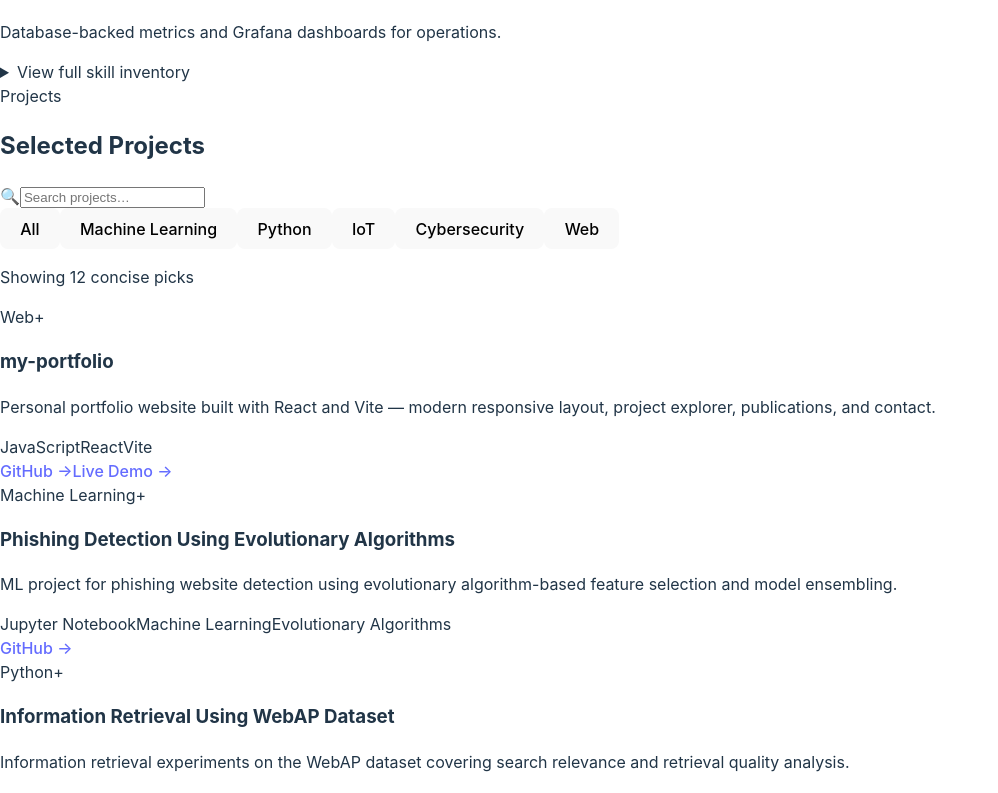
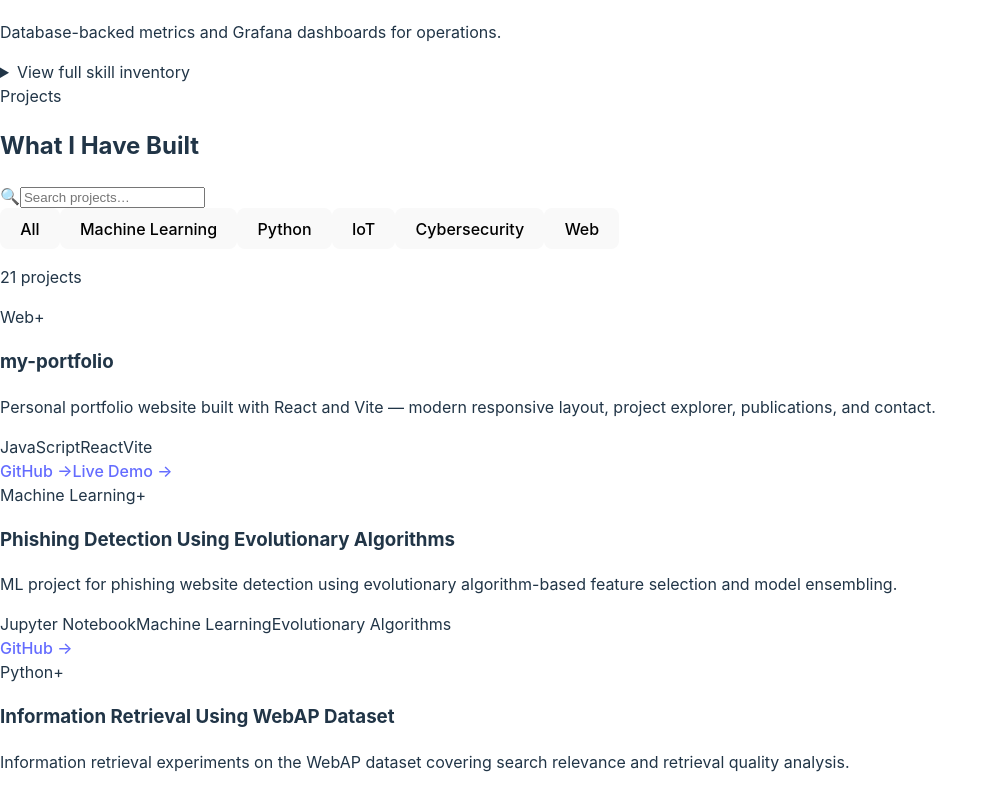
Before and after one commit to Harsha-Vardhan-Tangudu/my-portfolio, a React (Vite) app: page / in a window 1280 px wide. Shown: the part 3400-4193 px from the top of the page, without its empty margins (0-998 px from the left). Built offline with nearby package versions, Linux system fonts and the light colour scheme; the HTML template or start-up script is replaced by a standard one.

Commit message:
Restore full projects and certificates while keeping concise copy

```diff
--- a/src/App.jsx
+++ b/src/App.jsx
@@ -279,7 +279,6 @@ function App() {
   }, [darkMode])
 
   const taggedProjects = useMemo(() => projects.map((p) => ({ ...p, category: inferCategory(p) })), [])
-  const MAX_PROJECTS = 12
 
   const filteredProjects = useMemo(() => {
     return taggedProjects.filter((p) => {
@@ -287,11 +286,10 @@ function App() {
       const haystack = `${p.title} ${p.description} ${p.tech.join(" ")}`.toLowerCase()
       const matchesSearch = haystack.includes(searchQuery.trim().toLowerCase())
       return matchesFilter && matchesSearch
-    }).slice(0, MAX_PROJECTS)
+    })
   }, [activeFilter, searchQuery, taggedProjects])
 
   const spotlightSkills = useMemo(() => skillSpotlight[skillTrack] ?? [], [skillTrack])
-  const visibleCertificates = useMemo(() => certificates.slice(0, 8), [])
 
   const projectCategoryMix = useMemo(() => {
     const counts = taggedProjects.reduce((acc, project) => {
@@ -559,7 +557,7 @@ function App() {
 
         <RevealSection id="projects" className="section">
           <div className="section-label">Projects</div>
-          <h2 className="section-heading">Selected Projects</h2>
+          <h2 className="section-heading">What I Have Built</h2>
           <div className="project-controls">
             <div className="search-box">
               <span className="search-icon">🔍</span>
@@ -580,7 +578,7 @@ function App() {
                 </button>
               ))}
             </div>
-            <p className="result-count">Showing {filteredProjects.length} concise picks</p>
+            <p className="result-count">{filteredProjects.length} project{filteredProjects.length !== 1 ? "s" : ""}</p>
           </div>
           <div className="projects-grid">
             {filteredProjects.map((project) => {
@@ -677,10 +675,9 @@ function App() {
 
         <RevealSection className="section cert-section">
           <div className="section-label">Credentials</div>
-          <h2 className="section-heading">Selected Certificates</h2>
-          <p className="result-count">Showing {visibleCertificates.length} of {certificates.length}</p>
+          <h2 className="section-heading">Certificates</h2>
           <div className="cert-grid">
-            {visibleCertificates.map((c, index) => (
+            {certificates.map((c, index) => (
               <article key={c} className="cert-card">
                 <span className="cert-index">#{String(index + 1).padStart(2, "0")}</span>
                 <p>{c}</p>
--- a/src/styles.css
+++ b/src/styles.css
@@ -679,10 +679,6 @@ img { display: block; max-width: 100%; }
   font-size: 0.86rem;
   color: var(--muted);
   line-height: 1.65;
-  display: -webkit-box;
-  -webkit-line-clamp: 2;
-  -webkit-box-orient: vertical;
-  overflow: hidden;
 }
 .project-extra { max-height: 0; overflow: hidden; transition: max-height 0.35s ease, opacity 0.25s ease; opacity: 0; }
 .project-extra.open { max-height: 200px; opacity: 1; }
```
